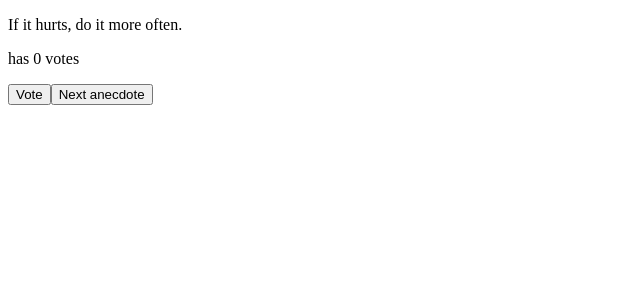
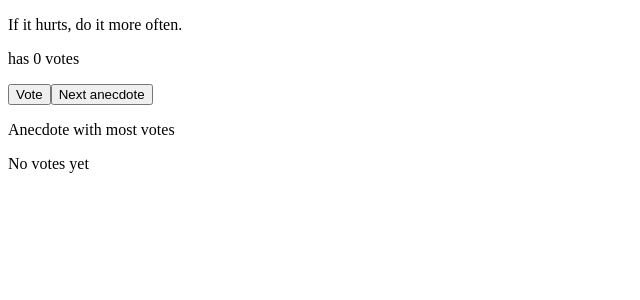
Before and after one commit to MKamui/fullstackopen, a React (Vite) app in the folder part1/: page / in a window 1280 px wide. Shown: the top 300 px of the page, without its empty margins (0-640 px from the left). Built offline with nearby package versions, Linux system fonts and the light colour scheme.

Commit message:
exercise 1.14

```diff
--- a/part1/src/App.jsx
+++ b/part1/src/App.jsx
@@ -16,6 +16,7 @@ const App = () => {
 
   const [selected, setSelected] = useState(0)
   const [points, setPoints] = useState(votes)
+  const [most, setMost] = useState(false)
 
   const handleRandom = () => {
     const randomAnecdote = Math.floor(Math.random() * anecdotes.length)
@@ -26,7 +27,11 @@ const App = () => {
     const newVotes = [...points]
     newVotes[selected] += 1
     setPoints(newVotes)
+    const maxVotes = newVotes.indexOf(Math.max(...newVotes))
+    setMost(maxVotes)
   }
+
+
 
   return (
     <div>
@@ -42,6 +47,8 @@ const App = () => {
       <button onClick={() => handleRandom()}>
         Next anecdote
       </button>
+      <p>Anecdote with most votes</p>
+      <p>{most === false ? "No votes yet" : anecdotes[most]}</p>
     </div>
   )
 }
```
